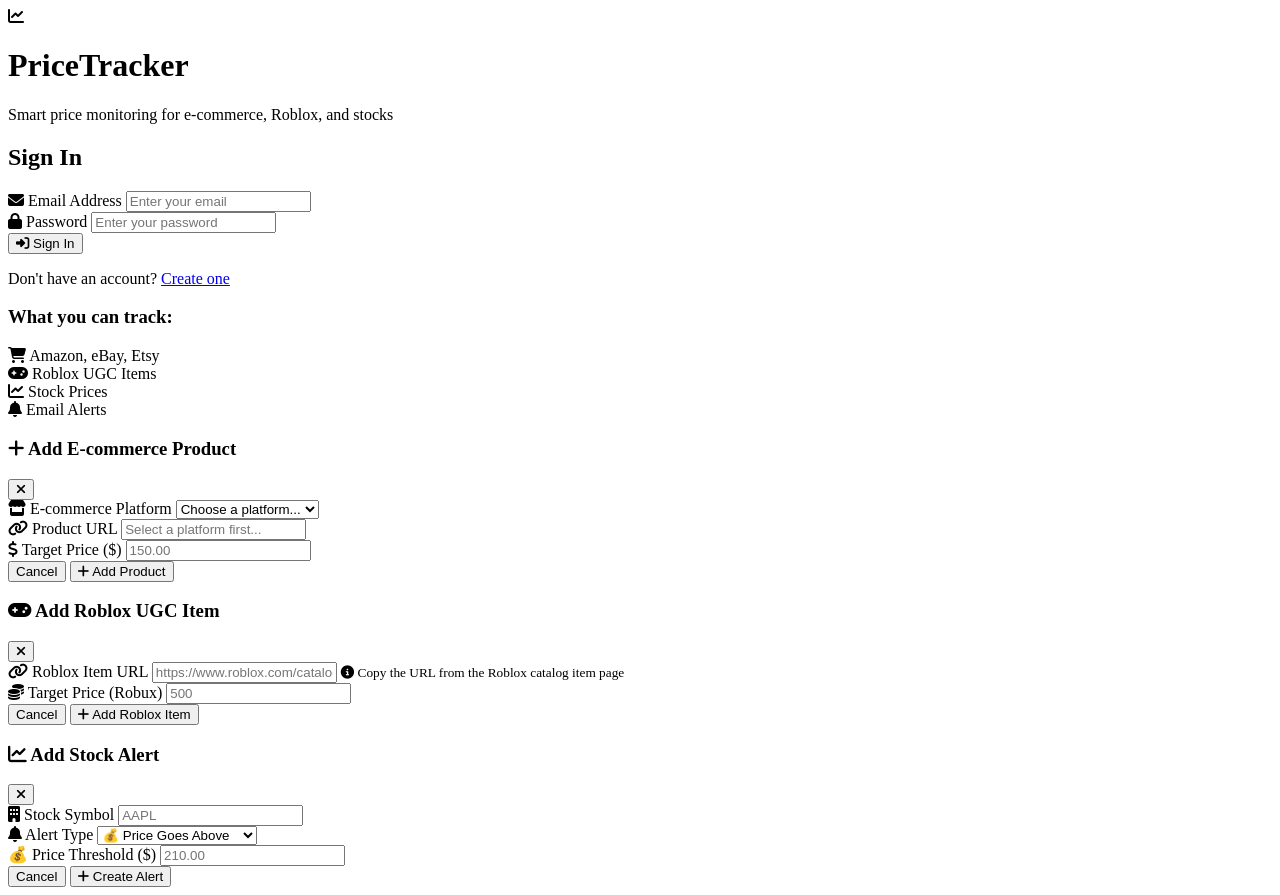
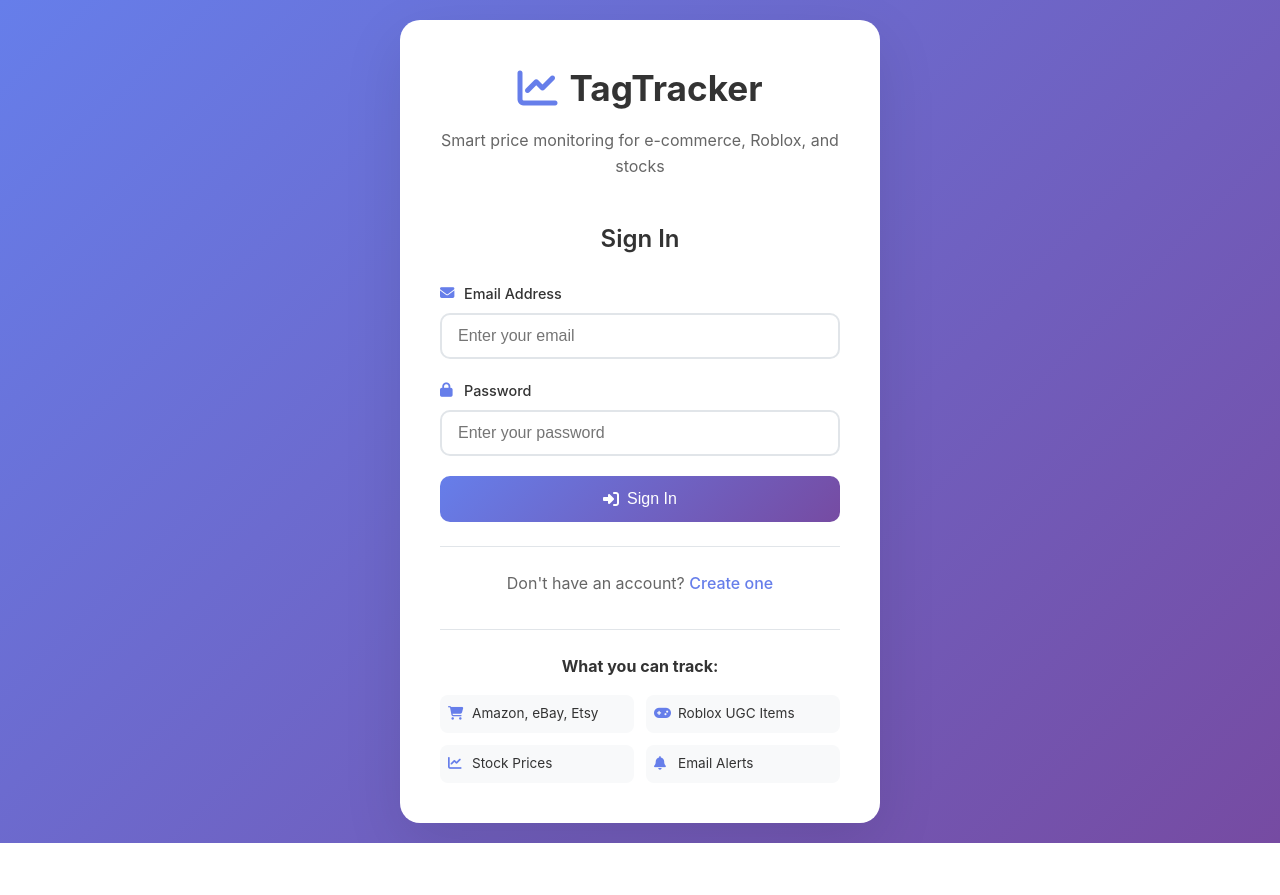
Before and after one commit to Ahilan2010/price-app, a plain HTML site: page frontend/index.html in a window 1280 px wide. After the commit the page ends 843 px from the top, so only its background shows below. Drawn offline with Linux system fonts and the light colour scheme.

Commit message:
Initial commit

```diff
--- a/frontend/index.html
+++ b/frontend/index.html
@@ -3,8 +3,8 @@
 <head>
     <meta charset="UTF-8">
     <meta name="viewport" content="width=device-width, initial-scale=1.0">
-    <title>PriceTracker - Smart Price Monitoring</title>
-    <link rel="stylesheet" href="css/styles.css">
+    <title>TagTracker - Smart Price Monitoring</title>
+    <link rel="stylesheet" href="css/style.css">
     <link rel="stylesheet" href="https://cdnjs.cloudflare.com/ajax/libs/font-awesome/6.4.0/css/all.min.css">
 </head>
 <body>
@@ -14,7 +14,7 @@
             <div class="auth-header">
                 <div class="logo">
                     <i class="fas fa-chart-line"></i>
-                    <h1>PriceTracker</h1>
+                    <h1>TagTracker</h1>
                 </div>
                 <p class="auth-subtitle">Smart price monitoring for e-commerce, Roblox, and stocks</p>
             </div>
@@ -133,7 +133,7 @@
         <nav class="navbar">
             <div class="nav-brand">
                 <i class="fas fa-chart-line"></i>
-                <span>PriceTracker</span>
+                <span>TagTracker</span>
             </div>
 
             <div class="nav-menu">
@@ -350,7 +350,7 @@
                 <div class="settings-section">
                     <h3>
                         <i class="fas fa-info-circle"></i>
-                        About PriceTracker
+                        About TagTracker
                     </h3>
                     <div class="about-content">
                         <p><strong>Version:</strong> 2.0.0</p>
```
Also changed, not shown: 4 other files.
